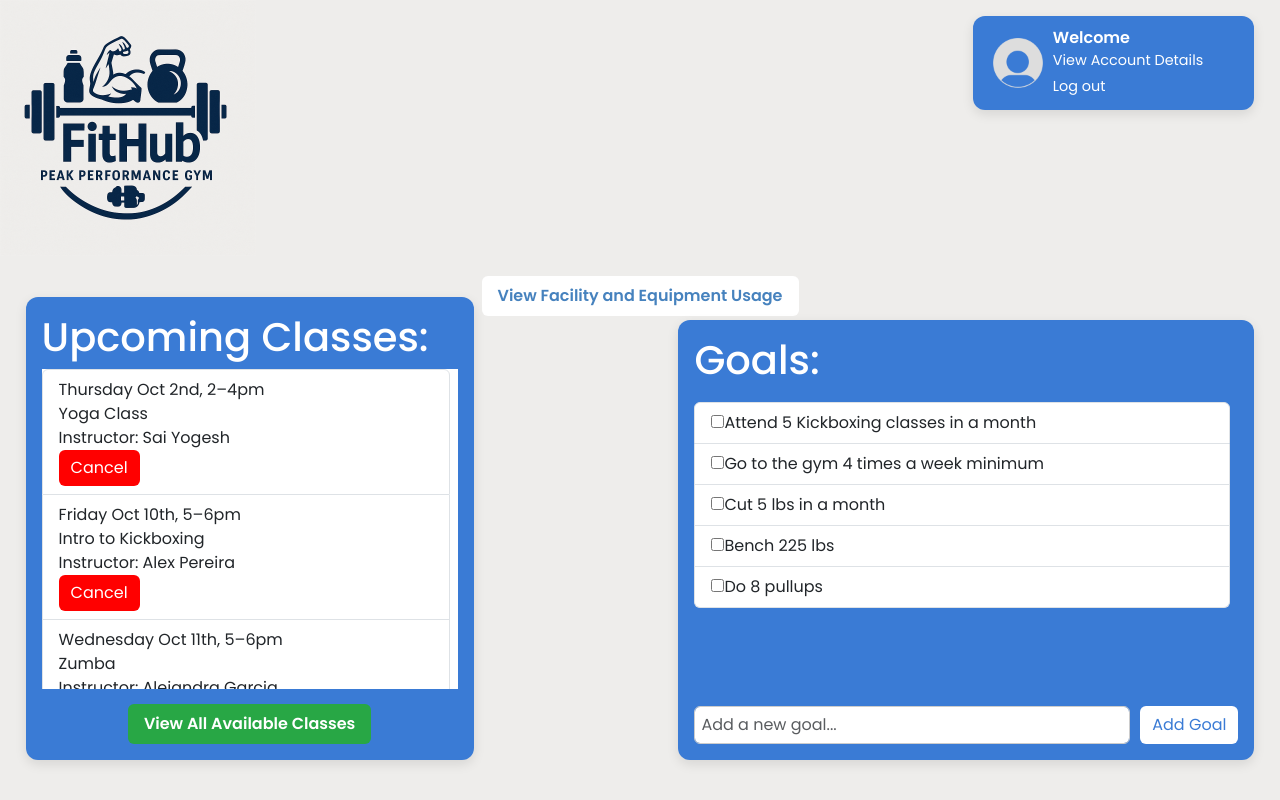
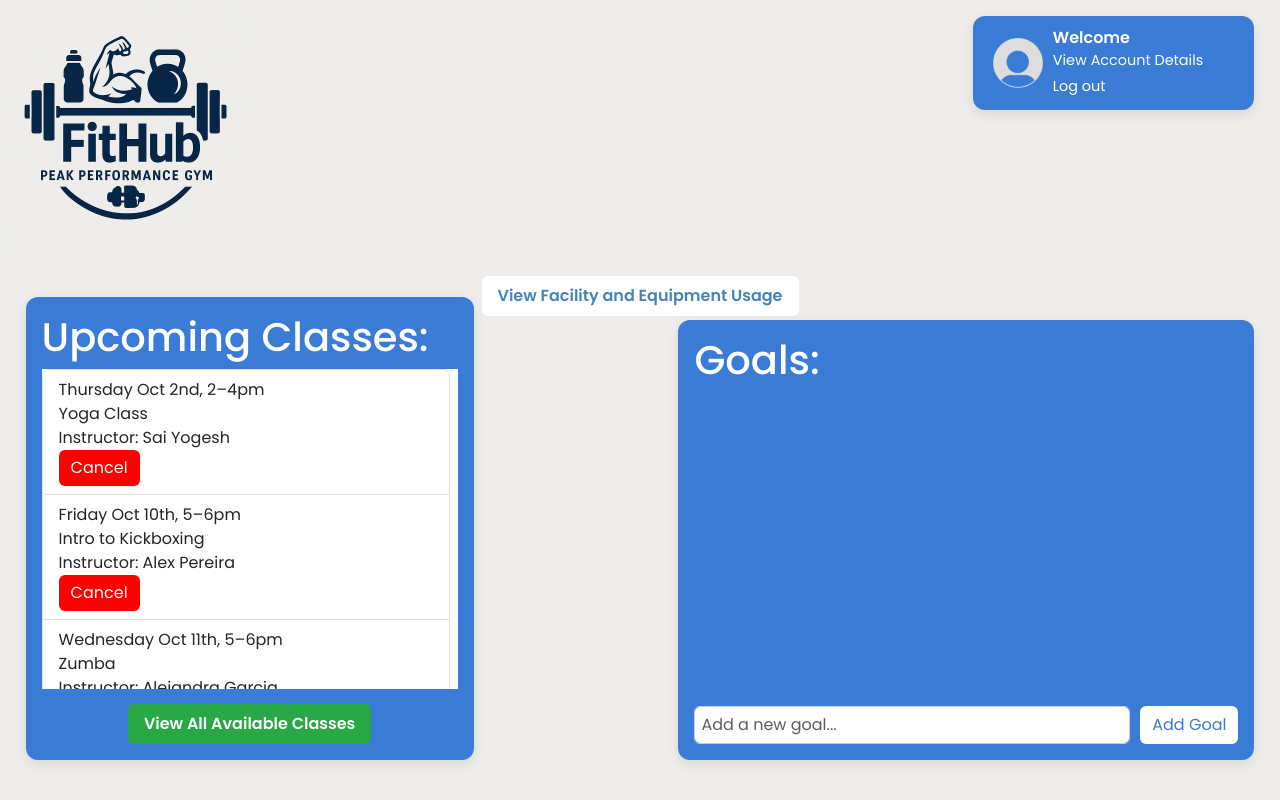
Before and after one commit to MukeshSabesan/FitHub-Personal-Dashboard---CPS714, a React (Vite) app: page /member-dashboard in a window 1280 px wide. Built offline with nearby package versions, Linux system fonts and the light colour scheme.

Commit message:
Each user has their own set of goals and adjusted goal text to not overlap with  checkmark box

```diff
--- a/src/components/GoalsList.tsx
+++ b/src/components/GoalsList.tsx
@@ -1,20 +1,17 @@
-import { useState } from "react";
+import { useState, useEffect  } from "react";
 import { achievementsDB as db } from "../firebase";
-import { collection, addDoc } from "firebase/firestore";
+import { collection, addDoc, QuerySnapshot, DocumentData, onSnapshot, query, where} from "firebase/firestore";
 import { useUser } from "../context/UserContext";
 
+type Goal = {
+  id: string;
+  text: string;
+};
+
 function GoalsList() {
-  const [goals, setGoals] = useState<string[]>([
-    "Attend 5 Kickboxing classes in a month",
-    "Go to the gym 4 times a week minimum",
-    "Cut 5 lbs in a month",
-    "Bench 225 lbs",
-    "Do 8 pullups"
-  ]);
+  const [goals, setGoals] = useState<Goal[]>([]);
   const { user } = useUser();
   const [newGoal, setNewGoal] = useState("");
-
-
 
    const handleAchievement = async (goal: string) => {
     try {
@@ -31,12 +28,43 @@ function GoalsList() {
     }
   };
 
+  useEffect(() => {
+    if (!user?.email) return;
+    const goalsCol = collection(db, "goals");
+    const que = query(goalsCol, where("email", "==", user.email));
 
-  const handleAddGoal = (e: React.FormEvent) => {
+    const unsubscribe = onSnapshot(
+      que,
+      (snapshot: QuerySnapshot<DocumentData>) => {
+        const dbGoals: Goal[] = snapshot.docs.map((doc) => ({
+          username: user?.username,
+          email: user?.email,
+          id: doc.id,
+          text: doc.data().text as string,
+        }));
+        setGoals(dbGoals);
+      }
+    );
+
+    return () => unsubscribe();
+  }, [user]);
+
+  const handleAddGoal = async (e: React.FormEvent) => {
     e.preventDefault();
-    if (newGoal.trim()) {
-      setGoals([...goals, newGoal]);
+    const trimmed = newGoal.trim();
+     if (!trimmed || !user?.email) return;
+
+    try {
+      await addDoc(collection(db, "goals"), {
+        username: user?.username,
+        email: user?.email,
+        text: trimmed,
+        createdAt: new Date(),
+      });
       setNewGoal("");
+      // Should update goals automatically
+    } catch (error) {
+      console.error("Error adding goal:", error);
     }
   };
 
@@ -48,9 +76,9 @@ function GoalsList() {
       <div className={`goals-list-container ${goals.length > 8 ? "scrollable" : ""}`}>
         <ul className="list-group">
           {goals.map((item, index) => (
-            <li key={index} className="list-group-item">
-              <input type="checkbox" id={`goal-${index}`} className="mr-2" onChange={() => handleAchievement(item)} />
-              <label htmlFor={`goal-${index}`}>{item}</label>
+            <li key={item.id} className="list-group-item">
+              <input type="checkbox" id={`goal-${item.id}`} className="me-2" onChange={() => handleAchievement(item.text)} />
+              <label htmlFor={`goal-${item.id}`}>{item.text}</label>
             </li>
           ))}
         </ul>
```
